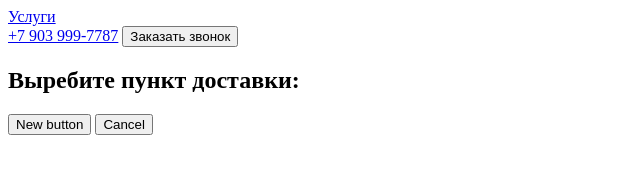
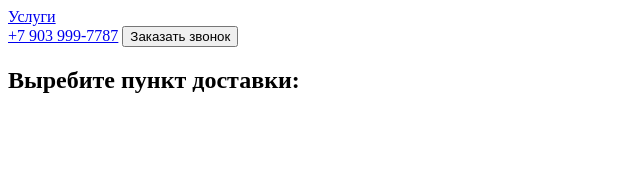
Before and after one commit to Vera-n-da/special-app-2, a plain HTML site: page index.html in a window 1280 px wide. Shown: the whole page, without its empty margins (0-640 px from the left). Drawn offline with Linux system fonts and the light colour scheme.

Commit message:
buttons and scripts removed

```diff
--- a/index.html
+++ b/index.html
@@ -4,7 +4,6 @@
     <meta charset='utf-8'>
     <meta http-equiv='X-UA-Compatible' content='IE=edge'>
     <title>Смарт-Экспресс — сайт в разработке, скоро будет</title>
-    <meta name='viewport' content='width=device-width, initial-scale=1'>
 </head>
 <body>
     <header>
@@ -18,7 +17,5 @@
         </div>
     </header>
     <h2>Выребите пункт доставки:</h2>
-    <button>New button</button>
-    <button>Cancel</button>
 </body>
 </html>
```
